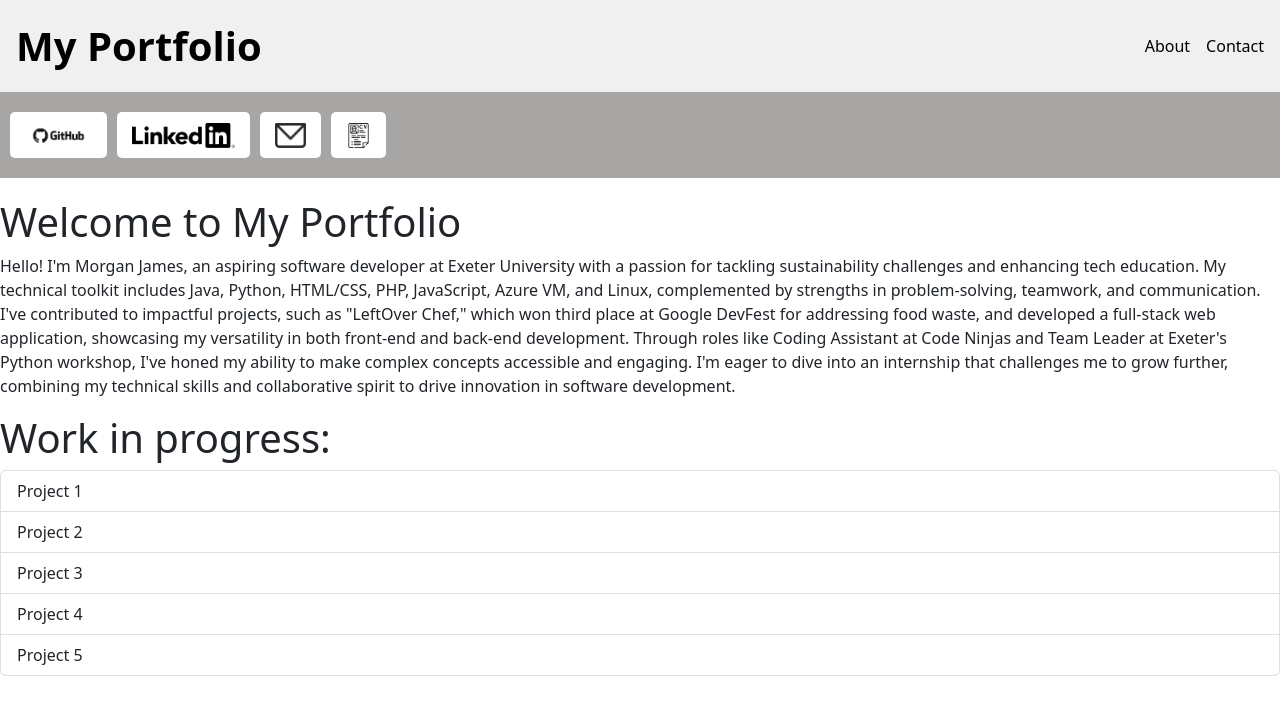
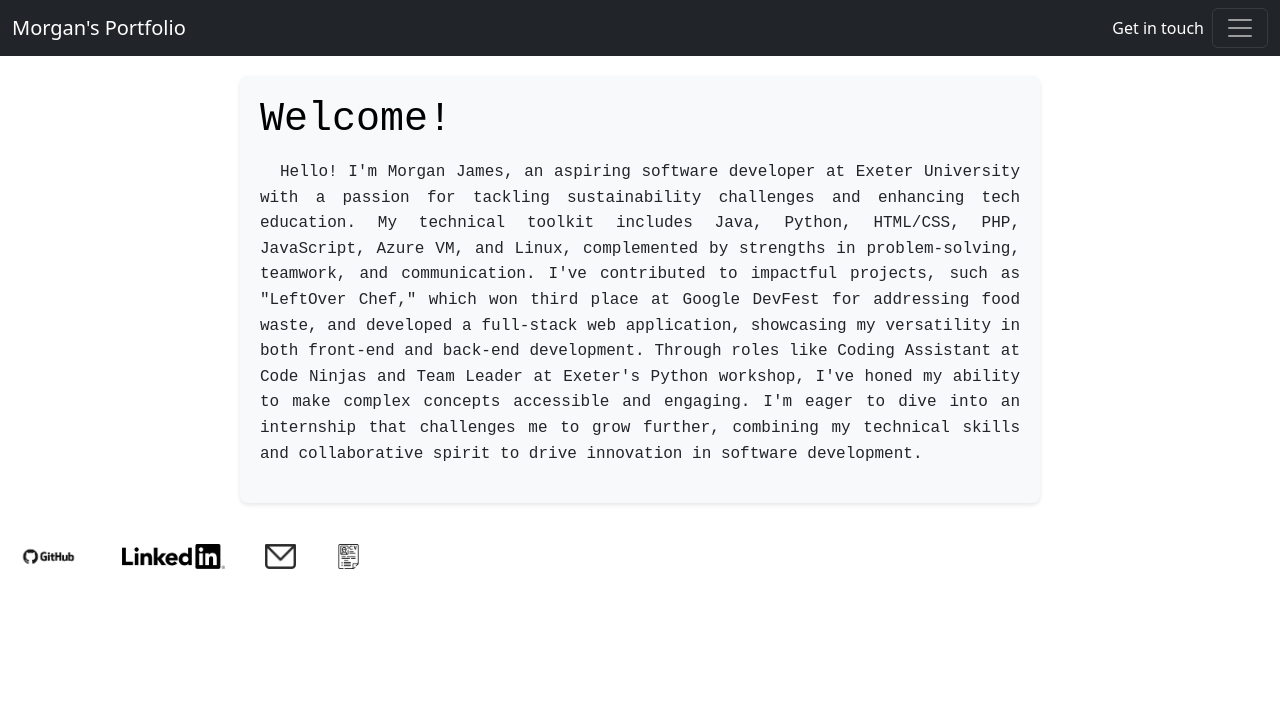
Before and after one commit to Morgan0404/personaldeploy, a React (Vite) app: page / in a window 1280 px wide. Shown: the top 714 px of the page. Built offline with nearby package versions, Linux system fonts and the light colour scheme.

Commit message:
changes to intro and navbar

```diff
--- a/index.html
+++ b/index.html
@@ -1,4 +1,5 @@
 <!DOCTYPE html>
+
 <html lang="en">
   <head>
     <meta charset="UTF-8" />
--- a/package.json
+++ b/package.json
@@ -9,7 +9,7 @@
     "preview": "vite preview"
   },
   "dependencies": {
-    "bootstrap": "^5.2.3",
+    "bootstrap": "^5.3.3",
     "react": "^18.2.0",
     "react-dom": "^18.2.0",
     "react-router-dom": "^6.22.3"
@@ -19,6 +19,7 @@
     "@types/react": "^18.0.27",
     "@types/react-dom": "^18.0.10",
     "@vitejs/plugin-react": "^3.1.0",
+    "tailwindcss": "^3.4.1",
     "typescript": "^4.9.3",
     "vite": "^4.1.0"
   }
--- a/src/App.tsx
+++ b/src/App.tsx
@@ -1,4 +1,6 @@
 import React from "react";
+import "bootstrap/dist/css/bootstrap.min.css";
+import "bootstrap/dist/js/bootstrap.bundle.min.js";
 import { BrowserRouter, Routes, Route } from "react-router-dom";
 import Navbar from "./components/Navbar";
 import ListGroup from "./components/ListGroup";
@@ -22,13 +24,8 @@ function App() {
           path="/"
           element={
             <>
+              <Introduction />
               <ContactDetails />
-              <Introduction />
-              <ListGroup
-                items={items}
-                heading="Work in progress: "
-                onSelectItem={handleSelectItem}
-              />
             </>
           }
         />
--- a/src/components/ContactDetails.tsx
+++ b/src/components/ContactDetails.tsx
@@ -4,9 +4,9 @@ function ContactDetails() {
   return (
     <div
       style={{
-        padding: "10px",
-        backgroundColor: "#a8a5a5",
-        marginBottom: "20px",
+        marginTop: "0px",
+        padding: "0px",
+        marginBottom: "0px",
       }}
     >
       <a
--- /dev/null
+++ b/src/components/Introduction.css
@@ -0,0 +1,24 @@
+.introduction {
+    background-color: #f8f9fa;
+    padding: 20px;
+    border-radius: 8px;
+    box-shadow: 0 2px 4px rgba(0, 0, 0, 0.1);
+    margin: 20px 0;
+    max-width: 800px;
+    margin-left: auto;
+    margin-right: auto;
+  }
+
+  .introduction h1 {
+    color: black;
+    text-shadow: #f8f9fa;
+    margin-bottom: 16px;
+    font-family: 'Courier New', Courier, monospace;
+  }
+
+  .introduction p {
+    line-height: 1.6;
+    text-indent: 20px;
+    text-align: justify;
+    font-family: 'Courier New', Courier, monospace;
+  }
--- a/src/components/Introduction.tsx
+++ b/src/components/Introduction.tsx
@@ -1,9 +1,9 @@
 import React from "react";
-
+import "./Introduction.css";
 const Introduction = () => {
   return (
     <div className="introduction">
-      <h1>Welcome to My Portfolio</h1>
+      <h1>Welcome! </h1>
       <p>
         Hello! I'm Morgan James, an aspiring software developer at Exeter
         University with a passion for tackling sustainability challenges and
--- a/src/components/Navbar.tsx
+++ b/src/components/Navbar.tsx
@@ -1,40 +1,48 @@
-import { Link } from "react-router-dom";
+import React from "react";
+import "bootstrap/dist/css/bootstrap.min.css"; // Ensure Bootstrap CSS is imported
+import ContactDetails from "./ContactDetails"; // Import ContactDetails
 
-function Navbar() {
+const Navbar = () => {
   return (
-    <nav
-      style={{
-        display: "flex",
-        justifyContent: "space-between",
-        alignItems: "center",
-        padding: "1rem",
-        backgroundColor: "#f0f0f0",
-      }}
-    >
-      <Link
-        to="/"
-        style={{
-          fontWeight: "bold",
-          textDecoration: "none",
-          color: "black",
-          fontSize: "40px",
-        }}
-      >
-        My Portfolio
-      </Link>
-      <div>
-        <Link
-          to="/about"
-          style={{ margin: "0 1rem", textDecoration: "none", color: "black" }}
-        >
-          About
-        </Link>
-        <Link to="/contact" style={{ textDecoration: "none", color: "black" }}>
-          Contact
-        </Link>
+    <>
+      <nav className="navbar navbar-dark bg-dark">
+        <div className="container-fluid">
+          <a className="navbar-brand" href="#">
+            Morgan's Portfolio
+          </a>
+
+          {/* "Get in touch" text to the left of the toggle button */}
+          <span
+            className="navbar-text text-white me-2"
+            style={{ flexGrow: 1, textAlign: "right" }}
+          >
+            Get in touch
+          </span>
+          <button
+            className="navbar-toggler"
+            type="button"
+            data-bs-toggle="collapse"
+            data-bs-target="#navbarToggleExternalContent"
+            aria-controls="navbarToggleExternalContent"
+            aria-expanded="false"
+            aria-label="Toggle navigation"
+          >
+            <span className="navbar-toggler-icon"></span>
+          </button>
+        </div>
+      </nav>
+      <div className="collapse" id="navbarToggleExternalContent">
+        <div className="bg-dark" style={{ padding: "0.50rem" }}>
+          {/* Including ContactDetails within the collapsible content */}
+          <span
+            className="navbar-text text-white me-2"
+            style={{ flexGrow: 1, textAlign: "center" }}
+          ></span>
+          <ContactDetails />
+        </div>
       </div>
-    </nav>
+    </>
   );
-}
+};
 
 export default Navbar;
```
Also changed, not shown: src/index.css (added), 1 other file (tests, documents, lock files or other folders).
